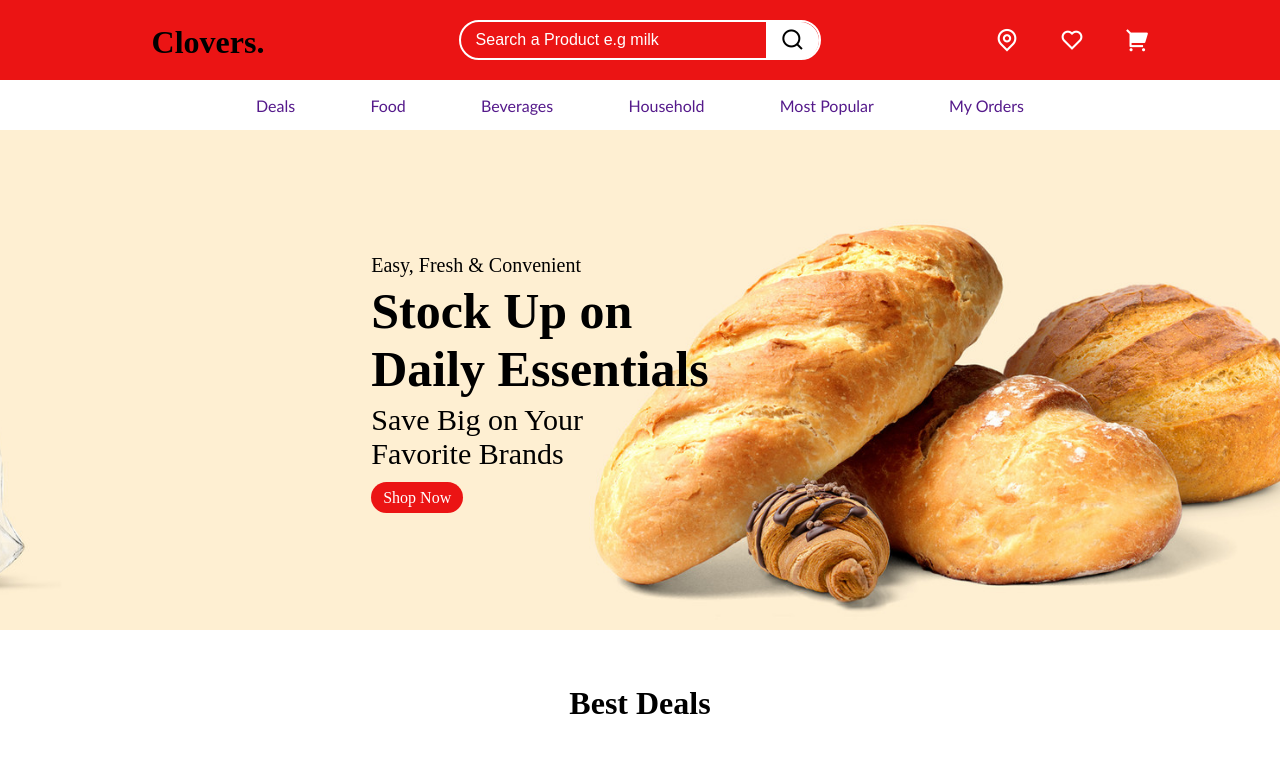
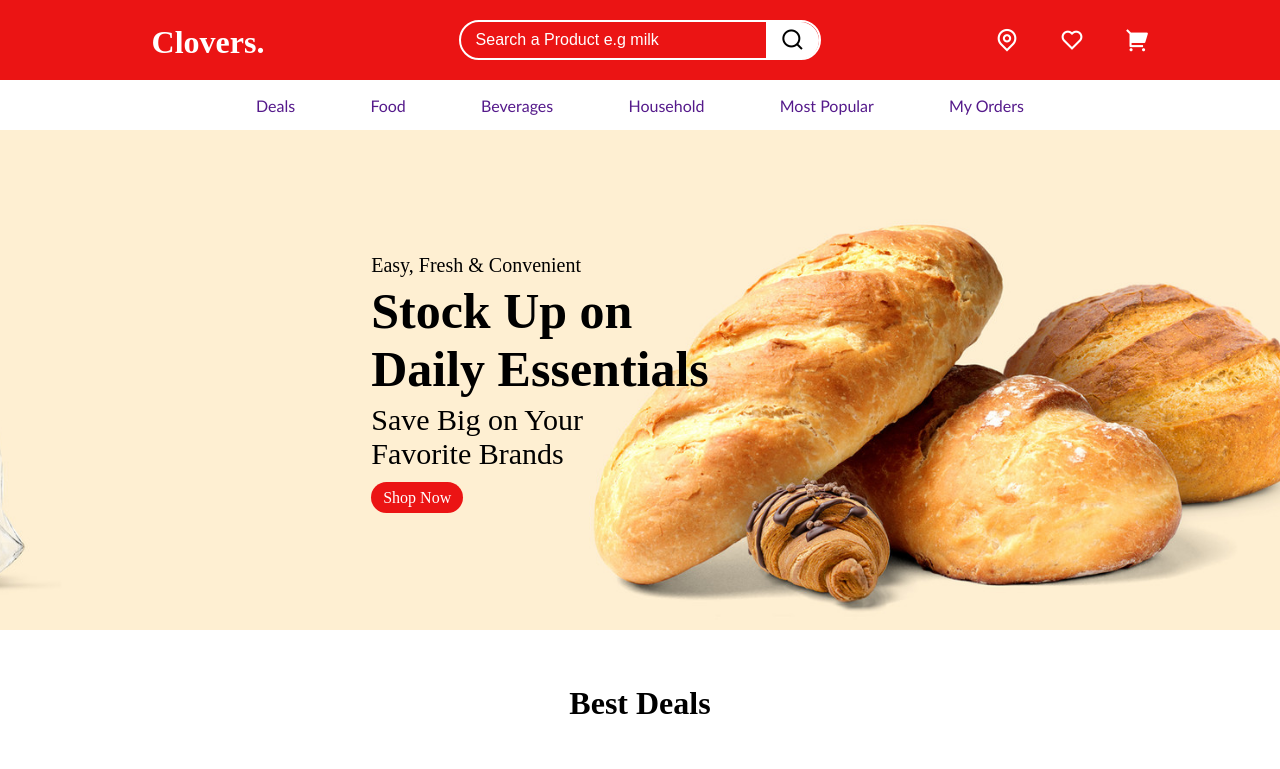
Before and after one commit to MohitSojitra123/Shopping, a plain HTML site: page index.html in a window 1280 px wide. Shown: the top 769 px of the page. Drawn offline with nearby package versions, Linux system fonts and the light colour scheme.

Commit message:
programs

```diff
--- a/index.html
+++ b/index.html
@@ -21,7 +21,7 @@
     <div class="nav1">
       <div class="navbar">
         <div class="nav_upper">
-          <h1>Clovers.</h1>
+          <h1 style="color: white;">Clovers.</h1>
         </div>
 
         <div class="nav_middel">
@@ -727,16 +727,10 @@
       <div class="lo1">
         <img src="./ph/q8.png" alt="" class="">
       </div>
-
-
     </div>
-
   </div>
-
 </div>
 <br>
-
-
 <br>
 <br>
   </body>
```
